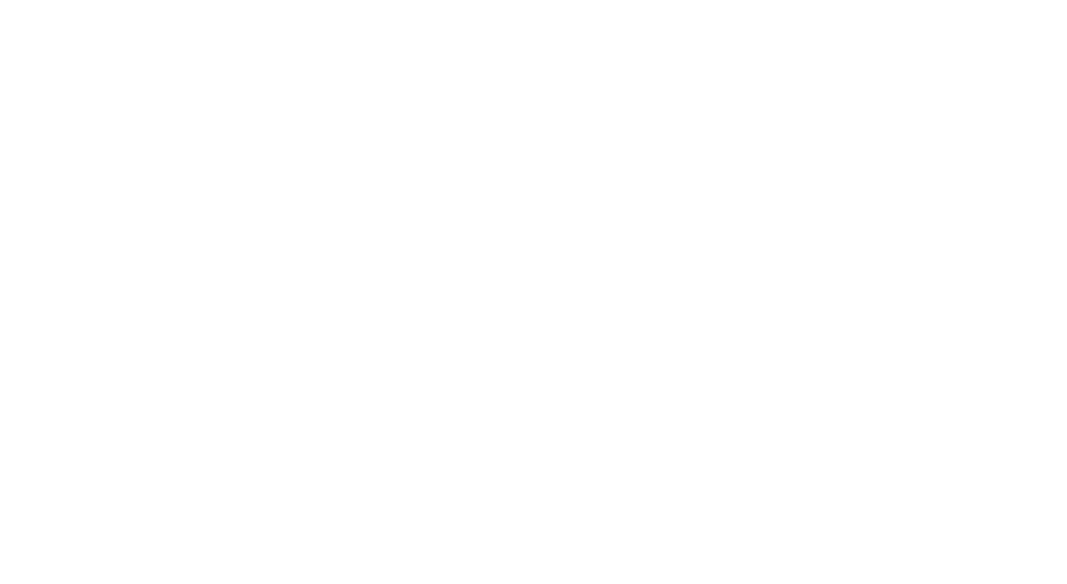
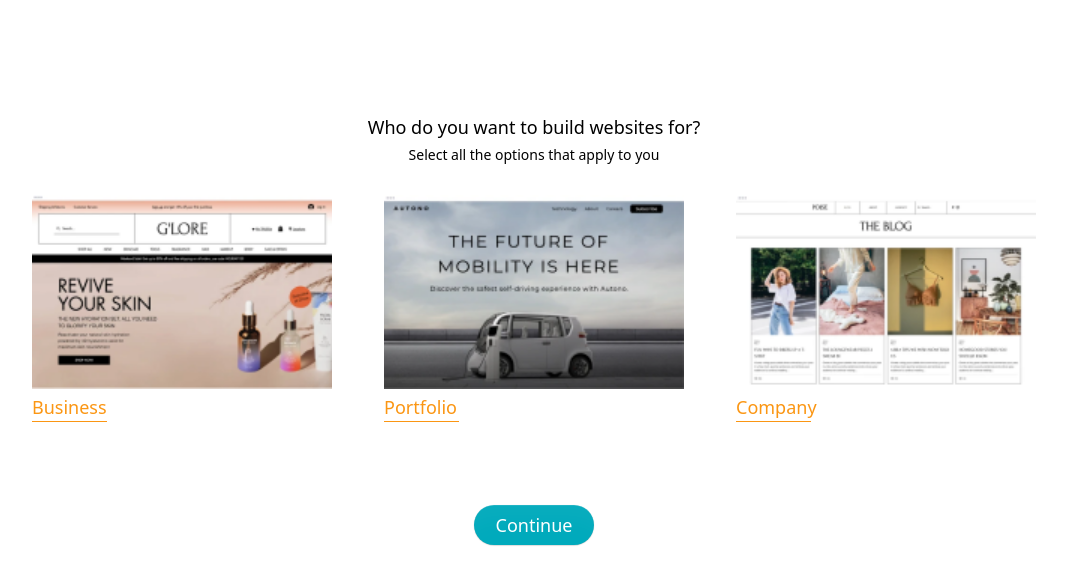
Before and after one commit to Jephthahndukwe/Adanian-Website-Builder-, a React (Vite) app: page /questiontwo in a window 1280 px wide. Before the commit this address had no page. Shown: the top 584 px of the page, without its empty margins (106-1173 px from the left). Built offline with nearby package versions, Linux system fonts and the light colour scheme.

Commit message:
new update by chika

```diff
--- a/src/App.jsx
+++ b/src/App.jsx
@@ -4,6 +4,9 @@
 import { BrowserRouter as Router, Routes, Route } from 'react-router-dom'
 import Header from './Homepage/Header'
 import QuestionOne from './Auth/AuthQues/QuestionOne'
+import QuestionTwo from './Auth/AuthQues/QuestionTwo'
+import QuestionThree from './Auth/AuthQues/QuestionThree'
+import QuestionFour from './Auth/AuthQues/QuestionFour'
 
 function App() {
 
@@ -15,6 +18,9 @@
           <Route path='login' element={ <Login /> } />
           <Route path='signup' element={ <Signup /> } />
           <Route path='questionone' element={ <QuestionOne/> } />
+          <Route path='questiontwo' element={ <QuestionTwo/> } />
+          <Route path='questionthree' element={ <QuestionThree/> } />
+          <Route path='questionfour' element={ <QuestionFour/> } />
         </Routes>
       </Router>
     </>
--- /dev/null
+++ b/src/Auth/AuthQues/QuestionFour.jsx
@@ -0,0 +1,30 @@
+import { Link } from 'react-router-dom';
+
+const QuestionFour = () => {
+  return (
+    <div className="mt-[70px] mb-[5rem] px-[10px]">
+        <h1 className="text-[#000] text-center text-[25px] font-[500] leading-[16px]">Sponsorship</h1>
+        <h3 className="text-[#000] text-center text-[18px] font-[400] leading-[16px] mt-[2rem]">Are you under enlisted for a sponsorship plan</h3>
+        <div className="lg:flex justify-center mt-[2rem]">
+            <form>
+                <label htmlFor="Name" className="text-[#000] text-[12px] font-[400]">Name</label><br/>
+                <input type="text" placeholder="First, Last Name" className="bg-[#fff] rounded-[4px] lg:w-[500px] xs:w-[100%] h-[50px] py-[17px] px-[8px] mt-[10px]" style={{ border: `1px solid #E8E8E8`, boxShadow: `0px 1px 1px 0px rgba(0, 0, 0, 0.04) inset, 0px 3px 3px -2px rgba(0, 0, 0, 0.02) inset, 0px 4px 4px -3px rgba(0, 0, 0, 0.02) inset, 0px 8px 8px -7px rgba(0, 0, 0, 0.02) inset, 0px 12px 12px -11px rgba(0, 0, 0, 0.01) inset, 0px 16px 16px -15px rgba(0, 0, 0, 0.01) inset`}} /><br/><br/>
+
+                <label htmlFor="Name" className="text-[#000] text-[12px] font-[400] mt-[10px]">Business Address</label><br/>
+                <input type="email" placeholder="Input email associated with sponsors" className="bg-[#fff] rounded-[4px] lg:w-[500px] xs:w-[100%] h-[50px] py-[17px] px-[8px] mt-[10px]" style={{ border: `1px solid #E8E8E8`, boxShadow: `0px 1px 1px 0px rgba(0, 0, 0, 0.04) inset, 0px 3px 3px -2px rgba(0, 0, 0, 0.02) inset, 0px 4px 4px -3px rgba(0, 0, 0, 0.02) inset, 0px 8px 8px -7px rgba(0, 0, 0, 0.02) inset, 0px 12px 12px -11px rgba(0, 0, 0, 0.01) inset, 0px 16px 16px -15px rgba(0, 0, 0, 0.01) inset`}} /><br/><br/>
+
+                <label htmlFor="Name" className="text-[#000] text-[12px] font-[400] mt-[10px]">Business Name</label><br/>
+                <input type="text" placeholder="Business Name" className="bg-[#fff] rounded-[4px] lg:w-[500px] xs:w-[100%] h-[50px] py-[17px] px-[8px] mt-[10px]" style={{ border: `1px solid #E8E8E8`, boxShadow: `0px 1px 1px 0px rgba(0, 0, 0, 0.04) inset, 0px 3px 3px -2px rgba(0, 0, 0, 0.02) inset, 0px 4px 4px -3px rgba(0, 0, 0, 0.02) inset, 0px 8px 8px -7px rgba(0, 0, 0, 0.02) inset, 0px 12px 12px -11px rgba(0, 0, 0, 0.01) inset, 0px 16px 16px -15px rgba(0, 0, 0, 0.01) inset`}} /><br/><br/>
+
+                <label htmlFor="Name" className="text-[#000] text-[12px] font-[400] mt-[10px]">Sponsor Name</label><br/>
+                <input type="text" placeholder="Sponsor Name" className="bg-[#fff] rounded-[4px] lg:w-[500px] xs:w-[100%] h-[50px] py-[17px] px-[8px] mt-[10px]" style={{ border: `1px solid #E8E8E8`, boxShadow: `0px 1px 1px 0px rgba(0, 0, 0, 0.04) inset, 0px 3px 3px -2px rgba(0, 0, 0, 0.02) inset, 0px 4px 4px -3px rgba(0, 0, 0, 0.02) inset, 0px 8px 8px -7px rgba(0, 0, 0, 0.02) inset, 0px 12px 12px -11px rgba(0, 0, 0, 0.01) inset, 0px 16px 16px -15px rgba(0, 0, 0, 0.01) inset`}} /><br/>
+            </form>
+        </div>
+        <div className="mt-[67px] flex justify-center">
+            <button type="submit" className="bg-[#00AABC] rounded-[100px] w-[120px] h-[40px] py-[12px] px-0 flex justify-center items-center text-center text-[#fff] text-[18px] font-[400] leading-[16px]" style={{ boxShadow: `0px 0.5px 0.5px 0px rgba(255, 255, 255, 0.20) inset, 0px 29px 23px -16px rgba(255, 255, 255, 0.04) inset, 0px 0.5px 1px 0px rgba(0, 0, 0, 0.25)` }}><Link to='/questionfive'>Continue</Link></button>
+        </div>
+    </div>
+  )
+}
+
+export default QuestionFour
--- a/src/Auth/AuthQues/QuestionOne.jsx
+++ b/src/Auth/AuthQues/QuestionOne.jsx
@@ -1,20 +1,21 @@
+import { Link } from "react-router-dom"
 
 const QuestionOne = () => {
   return (
-    <div className="mt-[10rem]">
+    <div className="mt-[10rem] px-[10px]">
         <h1 className="text-[#000] text-[18px] leading-[16px] text-center font-[500]">Let&apos;s Know you</h1>
-        <div className="flex justify-center">
+        <div className="lg:flex justify-center">
           <form className="mt-[34px]">
               <label htmlFor="first name" className="text-[#000] text-[12px] leading-[12.1px] font-[400]">First Name</label><br/>
               <input type="text" placeholder="First, Last Name"
-                  className="border-[1px] border-solid border-[#E8E8E8] w-[400px] h-[50px] rounded-[4px] bg-[#fff] mt-[5px] p-3"
+                  className="border-[1px] border-solid border-[#E8E8E8] lg:w-[400px] xs:w-[100%] h-[50px] rounded-[4px] bg-[#fff] mt-[5px] p-3"
                   style={{ boxShadow: `0px 1px 1px 0px rgba(0, 0, 0, 0.04) inset, 0px 3px 3px -2px rgba(0, 0, 0, 0.02) inset, 0px 4px 4px -3px rgba(0, 0, 0, 0.02) inset, 0px 8px 8px -7px rgba(0, 0, 0, 0.02) inset, 0px 12px 12px -11px rgba(0, 0, 0, 0.01) inset, 0px 16px 16px -15px rgba(0, 0, 0, 0.01) inset` }}/><br/><br/>
               <label htmlFor="occupation" className="text-[#000] text-[12px] leading-[12.1px] font-[400]">Occupation</label><br/>
               <input type="text" placeholder="What do you do"
-                  className="border-[1px] border-solid border-[#E8E8E8] w-[400px] h-[50px] rounded-[4px] bg-[#fff] mt-[5px] p-3"
+                  className="border-[1px] border-solid border-[#E8E8E8] lg:w-[400px] xs:w-[100%] h-[50px] rounded-[4px] bg-[#fff] mt-[5px] p-3"
                   style={{ boxShadow: `0px 1px 1px 0px rgba(0, 0, 0, 0.04) inset, 0px 3px 3px -2px rgba(0, 0, 0, 0.02) inset, 0px 4px 4px -3px rgba(0, 0, 0, 0.02) inset, 0px 8px 8px -7px rgba(0, 0, 0, 0.02) inset, 0px 12px 12px -11px rgba(0, 0, 0, 0.01) inset, 0px 16px 16px -15px rgba(0, 0, 0, 0.01) inset` }} /><br/>
                 <div className="mt-[67px] flex justify-center">
-                  <button type="submit" className="bg-[#00AABC] rounded-[100px] w-[82px] h-[32px] py-[8px] px-0 flex justify-center items-center text-center text-[#fff] text-[14px] font-[400] leading-[16px]" style={{ boxShadow: `0px 0.5px 0.5px 0px rgba(255, 255, 255, 0.20) inset, 0px 29px 23px -16px rgba(255, 255, 255, 0.04) inset, 0px 0.5px 1px 0px rgba(0, 0, 0, 0.25)` }}>Continue</button>
+                  <button type="submit" className="bg-[#00AABC] rounded-[100px] w-[120px] h-[40px] py-[12px] px-0 flex justify-center items-center text-center text-[#fff] text-[18px] font-[400] leading-[16px]" style={{ boxShadow: `0px 0.5px 0.5px 0px rgba(255, 255, 255, 0.20) inset, 0px 29px 23px -16px rgba(255, 255, 255, 0.04) inset, 0px 0.5px 1px 0px rgba(0, 0, 0, 0.25)` }}><Link to='/questiontwo'>Continue</Link></button>
                 </div>
           </form>
         </div>
--- /dev/null
+++ b/src/Auth/AuthQues/QuestionThree.jsx
@@ -0,0 +1,56 @@
+import { useState } from 'react';
+import mark from '../../assets/icons/mark.svg'
+import { Link } from 'react-router-dom'
+import PropTypes from 'prop-types';
+
+
+
+function Option({ text, isActive, onClick }) {
+  return (
+    <div
+      className={`bg-[#fff] border-[1px] border-solid border-[#D98D2A40] rounded-[20px] flex justify-center items-center w-[150px] h-[150px] cursor-pointer`}
+      onClick={onClick}
+    >
+      <div>
+        <img src={mark} alt={text} />
+        <h1 className={`text-${isActive ? '[#FB9613]' : 'black'} text-[36px] leading-[16px] font-[500] text-center mt-[20px]`}>
+          {text}
+        </h1>
+      </div>
+    </div>
+  );
+}
+
+Option.propTypes = {
+  text: PropTypes.string.isRequired,
+  isActive: PropTypes.bool.isRequired,
+  onClick: PropTypes.func.isRequired,
+};
+
+
+const QuestionThree = () => {
+
+  const [activeIndex, setActiveIndex] = useState(null);
+
+  const handleClick = (index) => {
+    setActiveIndex(index === activeIndex ? null : index);
+  };
+
+  return (
+    <div className="mt-[119px] px-[10px]">
+        <h1 className="text-[#000] text-center text-[25px] font-[500] leading-[16px]">Sponsorship</h1>
+        <h3 className="text-[#000] text-center text-[18px] font-[400] leading-[16px] mt-[2rem]">Are you under enlisted for a sponsorship plan</h3>
+      <div className="flex justify-center mt-[40px]">
+        <div className="flex gap-[50px] items-center">
+          <Option text="Yes" isActive={activeIndex === 0} onClick={() => handleClick(0)} />
+          <Option text="No" isActive={activeIndex === 1} onClick={() => handleClick(1)} />
+        </div>
+      </div>
+      <div className="mt-[67px] flex justify-center">
+        <button type="submit" className="bg-[#00AABC] rounded-[100px] w-[120px] h-[40px] py-[12px] px-0 flex justify-center items-center text-center text-[#fff] text-[18px] font-[400] leading-[16px]" style={{ boxShadow: `0px 0.5px 0.5px 0px rgba(255, 255, 255, 0.20) inset, 0px 29px 23px -16px rgba(255, 255, 255, 0.04) inset, 0px 0.5px 1px 0px rgba(0, 0, 0, 0.25)` }}><Link to='/questionfour'>Continue</Link></button>
+      </div>
+    </div>
+  )
+}
+
+export default QuestionThree
--- a/src/Auth/AuthQues/QuestionTwo.jsx
+++ b/src/Auth/AuthQues/QuestionTwo.jsx
@@ -1,10 +1,67 @@
+import { useState } from 'react';
+import template1 from '../../assets/images/template1.png'
+import template2 from '../../assets/images/template2.png'
+import template3 from '../../assets/images/template3.png'
+import { Link } from 'react-router-dom';
+import PropTypes from 'prop-types';
 
-const QuestionTwo = () => {
+
+function ImageComponent({ src, title, isActive, onClick }) {
   return (
-    <div>
-
+    <div
+      className={`hover:border-[1px] hover:border-solid hover:border-[#FB9613] hover:p-[15px] border-[1px] border-solid border-[#fff] p-[15px] rounded-[5px] ${
+        isActive ? 'bg-[#FB9613]' : ''
+      }`}
+      onClick={onClick}
+    >
+      <img src={src} className='w-[300px]' alt={title} />
+      <h2 className={`${isActive ? 'border-b-[#fff] text-white' : 'border-b-[#FB9613] text-[#FB9613]' } text-[18px] font-[400] leading-[17px] border-b-[1px] w-[75px] border-b-[solid] mt-[10px] pb-[5px]`}>
+        {title}
+      </h2>
     </div>
-  )
+  );
 }
 
-export default QuestionTwo
+ImageComponent.propTypes = {
+  src: PropTypes.string.isRequired,
+  title: PropTypes.string.isRequired,
+  isActive: PropTypes.bool.isRequired,
+  onClick: PropTypes.func.isRequired,
+};
+
+function App() {
+  const [activeIndex, setActiveIndex] = useState(null);
+
+  const handleClick = (index) => {
+    setActiveIndex(index === activeIndex ? null : index);
+  };
+
+  const templates = [
+    { src: template1, title: 'Business' },
+    { src: template2, title: 'Portfolio' },
+    { src: template3, title: 'Company' },
+  ];
+
+  return (
+    <div className='mt-[119px] px-[10px] lg:mb-0 xs:mb-[3rem]'>
+      <h1 className="text-[#000] text-[18px] font-[500] leading-[16px] text-center">Who do you want to build websites for?</h1>
+      <h3 className="text-[#000] text-[14px] font-[400] leading-[16px] text-center mt-[12px]">Select all the options that apply to you</h3>
+    <div className='lg:flex justify-center gap-[20px] items-center mt-[1rem]'>
+      {templates.map((template, index) => (
+        <ImageComponent
+          key={index}
+          src={template.src}
+          title={template.title}
+          isActive={index === activeIndex}
+          onClick={() => handleClick(index)}
+        />
+      ))}
+    </div>
+    <div className="mt-[67px] flex justify-center">
+      <button type="submit" className="bg-[#00AABC] rounded-[100px] w-[120px] h-[40px] py-[12px] px-0 flex justify-center items-center text-center text-[#fff] text-[18px] font-[400] leading-[16px]" style={{ boxShadow: `0px 0.5px 0.5px 0px rgba(255, 255, 255, 0.20) inset, 0px 29px 23px -16px rgba(255, 255, 255, 0.04) inset, 0px 0.5px 1px 0px rgba(0, 0, 0, 0.25)` }}><Link to='/questionthree'>Continue</Link></button>
+    </div>
+    </div>
+  );
+}
+
+export default App;
```
Also changed, not shown: src/Auth/AuthQues/QuestionFive.jsx (added), src/assets/icons/mark.svg (added).
